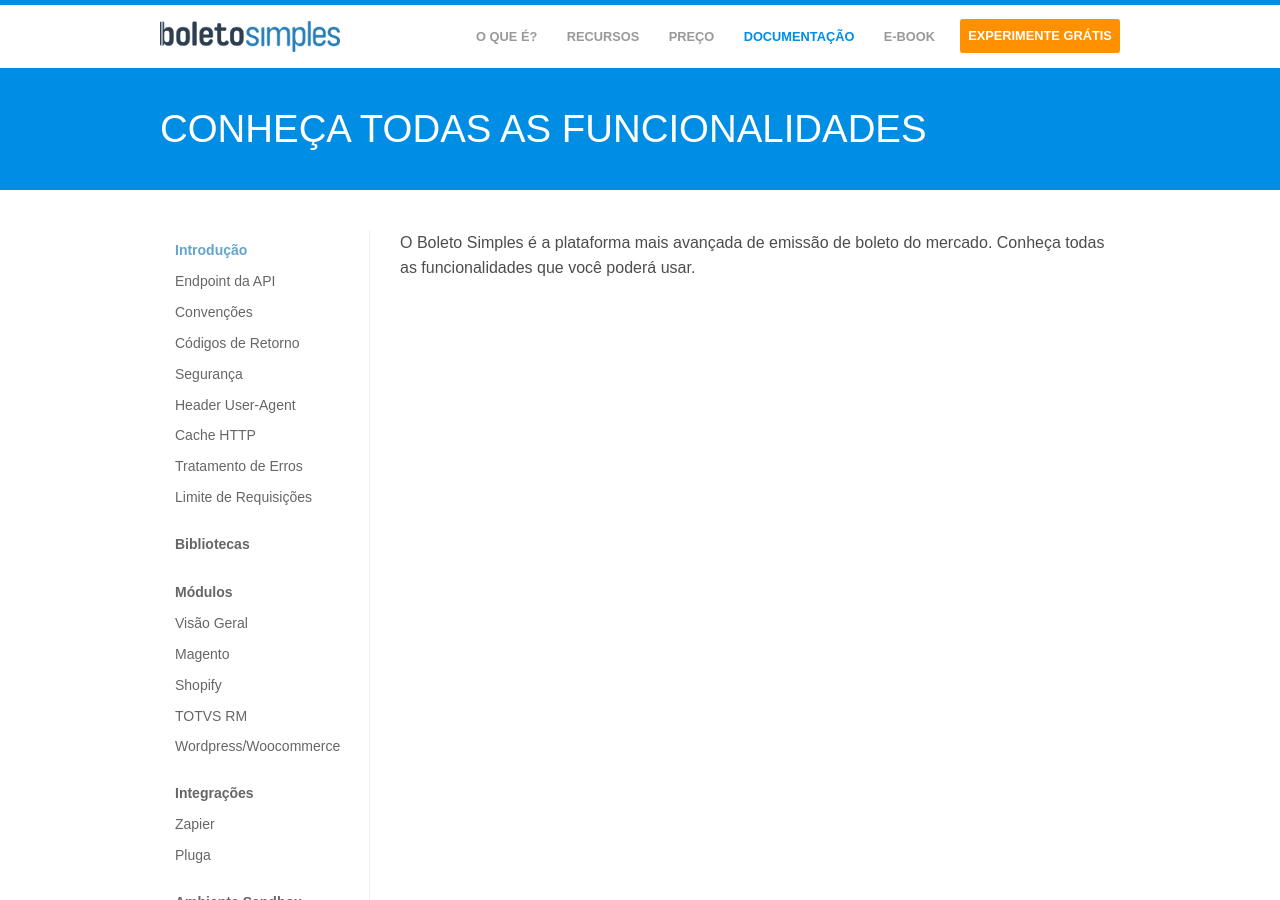
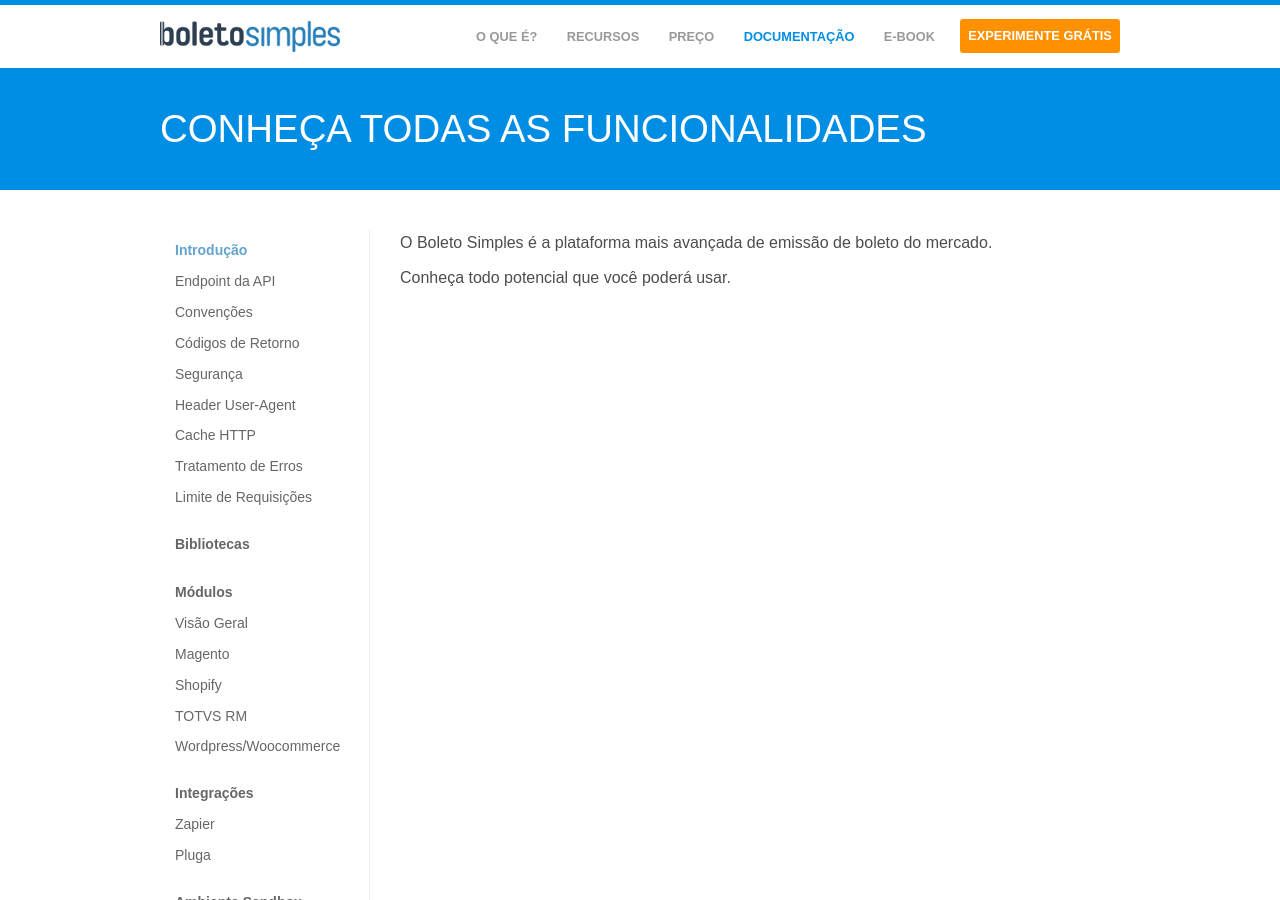
Before and after one commit to BoletoSimples/boletosimples-features, a Jekyll site: the page built from index.markdown, in a window 1280 px wide and 900 px high. Built offline with Jekyll 4.4.1, drawn with Linux system fonts in a browser that asks for light colours.

Commit message:
Updated Index

```diff
--- a/index.markdown
+++ b/index.markdown
@@ -3,4 +3,6 @@
 layout: default
 ---
 
-O Boleto Simples é a plataforma mais avançada de emissão de boleto do mercado. Conheça todas as funcionalidades que você poderá usar.
+O Boleto Simples é a plataforma mais avançada de emissão de boleto do mercado.
+
+Conheça todo potencial que você poderá usar.
```
